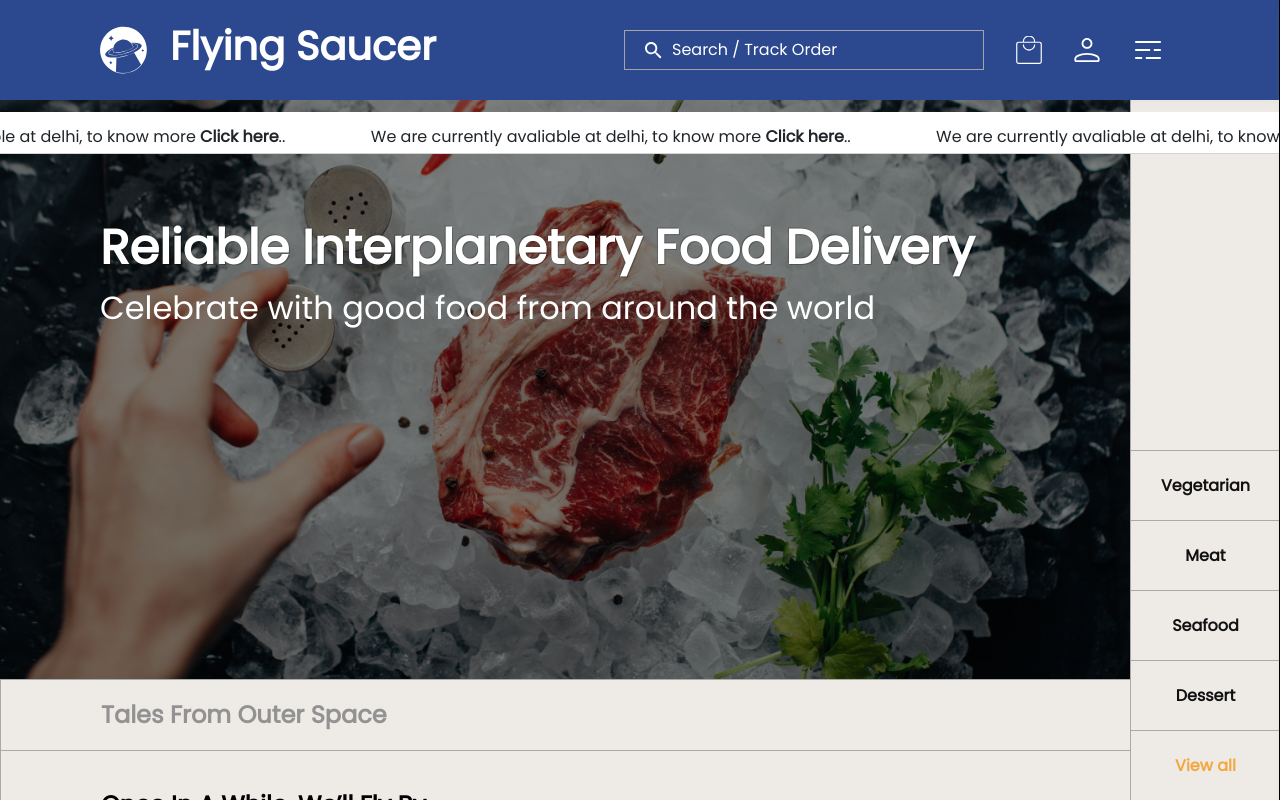
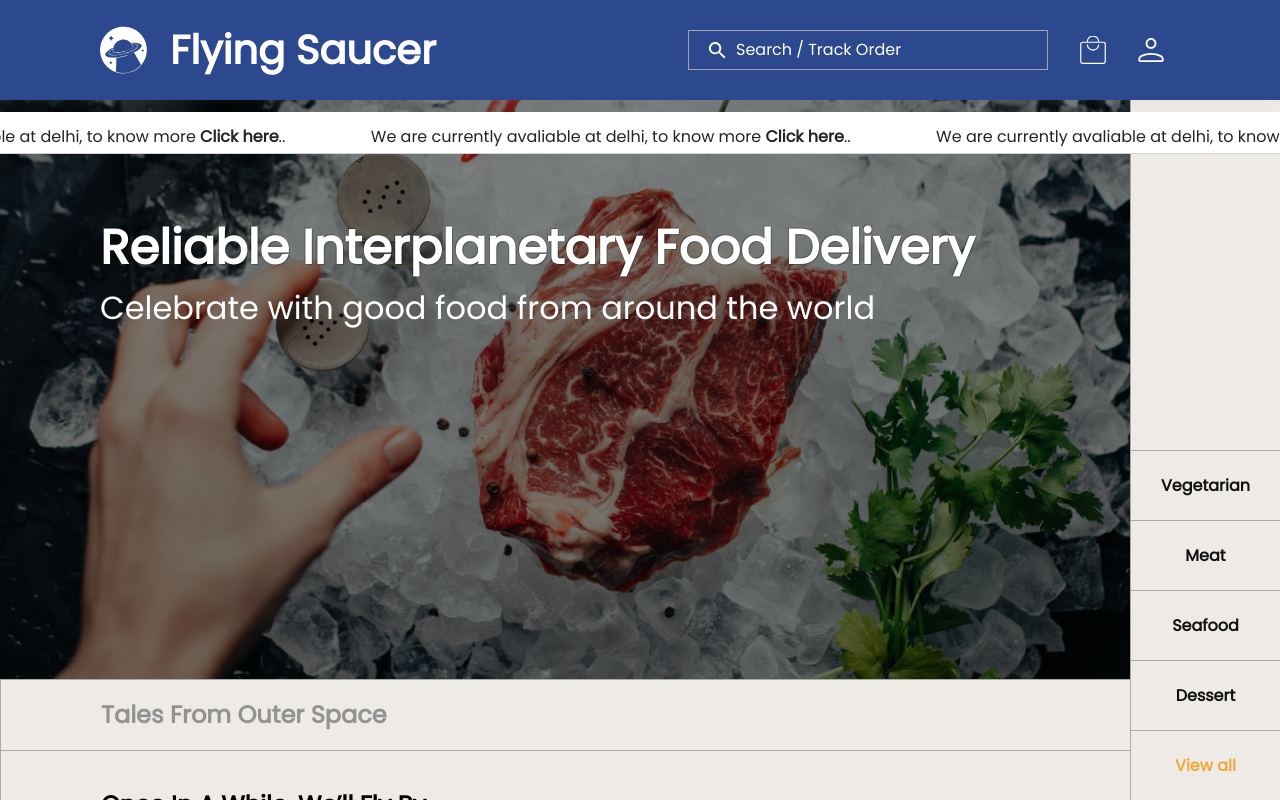
Before and after one commit to storebox1ca/flyingsaucer-frontend, a React (Create React App) app: page / in a window 1280 px wide. Shown: the top 800 px of the page. Built offline with nearby package versions, Linux system fonts and the light colour scheme.

Commit message:
theme fixes

```diff
--- a/src/components/partials/Theme.js
+++ b/src/components/partials/Theme.js
@@ -14,22 +14,23 @@ function Header() {
             {/* Header */}
             <div className="d-flex justify-content-between align-items-center" style={{height: '70px'}}>
                 {/* Company logo */}
-                <HeaderLogo to="/" >Flying Saucer</HeaderLogo>
+                <HeaderLogo to="/" className="d-flex align-items-center">
+                    <div>Flying Saucer</div>
+                </HeaderLogo>
 
                 <div className="d-flex align-items-center">
                     <div className="d-inline-block mx-3">
                         {/* Hamburger button */}
-                        <HamSearch className="d-flex align-items-center" style={{width: '360px'}}>
+                        <HamSearch className="d-none d-lg-flex align-items-center">
                             <HamSearchText />Search / Track Order
                         </HamSearch>
                     </div>
 
                     <span className="svg-icon svg-icon-local-mall mx-3"></span>
                     <span className="svg-icon svg-icon-person mx-3"></span>
-                    <span className="svg-icon svg-icon-min svg-icon-menu mx-3 svg-white"></span>
 
                     <div className="d-inline-block d-sm-none pt-2">
-                        <span onClick={()=>showSidebar()} className="svg-icon svg-icon-min svg-icon-menu"></span>
+                        <span onClick={()=>showSidebar()} className="svg-icon svg-icon-min svg-icon-menu mx-3 svg-white"></span>
                     </div>
                 </div>
             </div>
@@ -78,7 +79,7 @@ function Navbar() {
     // }
 
     return (
-        <NavbarDiv className="d-flex align-items-end" style={{width: '150px'}}>
+        <NavbarDiv className="d-flex align-items-end">
         {/* <NavbarDiv className="d-none d-sm-flex justify-content-center align-items-center"> */}
             {/* Navbar */}
             {/* <div className="d-flex align-items-start flex-column text-black text-center" style={{height: '100%', width: navSideWidth , new_style, transition: 'all 0.5s'}}>
@@ -161,42 +162,43 @@ function Sidebar() {
     }
 
     return (
-        <SectionSidebar id="lgMenu" className="lgMenu-notenter">
-            <div className="d-flex justify-content-end w-100" style={{position: 'absolute', padding: '35px 30px'}}>
-                <span onClick={()=>hideSidebar()} className="svg-icon svg-icon-min svg-icon-cross"></span>
-            </div>
-            <div className="d-flex justify-content-center align-items-center h-100" style={{padding: '0 50px'}}>
-                <div className="d-flex align-items-start flex-column h-100" style={{width: '250px'}}>
-                    <div className="mb-auto"></div>
-                    <ul style={{listStyleType: 'none'}}>
-                        <li className="py-5">
-                            <NavLink to="/about" className="text-black" onClick={()=>hideSidebar()}>
-                                <span className="svg-icon svg-icon-min svg-icon-cart" style={{padding:'0px 0', marginLeft: '14px'}}>
-                                    <span style={{marginLeft: '53px', fontSize: '21px'}}>Cart</span>
-                                </span>
-                            </NavLink>
-                        </li>
-                        <li className="py-5">
-                            <NavLink to="/notifications" className="text-black" onClick={()=>hideSidebar()}>
-                                <span className="svg-icon svg-icon-min svg-icon-notification" style={{padding:'0px 0', marginLeft: '14px'}}>
-                                    <span style={{marginLeft: '53px', fontSize: '21px', transition: 'all 0.5s'}}>Notifications</span>
-                                </span>
-                                </NavLink>
-                        </li>
-                        <li className="py-4">
-                            <NavLink to="/chatbot" className="text-black" onClick={()=>hideSidebar()}>
-                                <span className="svg-icon svg-icon-mid svg-icon-aqua" style={{margin: '0', padding:'15px 0'}}>
-                                    <span style={{marginLeft: '67px', fontSize: '21px', transition: 'all 0.5s'}}>Chat</span>
-                                </span>
-                            </NavLink>
-                        </li>
-                    </ul>
-                    <div className="mt-auto w-100 text-center" style={{padding: '26px'}} onClick={()=>hideSidebar()}>
-                        <span className="svg-icon-mid" style={{fontSize: '20px'}}>FAQs</span>
-                    </div>
-                </div>
-            </div>
-        </SectionSidebar>
+        <div></div>
+        // <SectionSidebar id="lgMenu" className="lgMenu-notenter">
+        //     <div className="d-flex justify-content-end w-100" style={{position: 'absolute', padding: '35px 30px'}}>
+        //         <span onClick={()=>hideSidebar()} className="svg-icon svg-icon-min svg-icon-cross"></span>
+        //     </div>
+        //     <div className="d-flex justify-content-center align-items-center h-100" style={{padding: '0 50px'}}>
+        //         <div className="d-flex align-items-start flex-column h-100" style={{width: '250px'}}>
+        //             <div className="mb-auto"></div>
+        //             <ul style={{listStyleType: 'none'}}>
+        //                 <li className="py-5">
+        //                     <NavLink to="/about" className="text-black" onClick={()=>hideSidebar()}>
+        //                         <span className="svg-icon svg-icon-min svg-icon-cart" style={{padding:'0px 0', marginLeft: '14px'}}>
+        //                             <span style={{marginLeft: '53px', fontSize: '21px'}}>Cart</span>
+        //                         </span>
+        //                     </NavLink>
+        //                 </li>
+        //                 <li className="py-5">
+        //                     <NavLink to="/notifications" className="text-black" onClick={()=>hideSidebar()}>
+        //                         <span className="svg-icon svg-icon-min svg-icon-notification" style={{padding:'0px 0', marginLeft: '14px'}}>
+        //                             <span style={{marginLeft: '53px', fontSize: '21px', transition: 'all 0.5s'}}>Notifications</span>
+        //                         </span>
+        //                         </NavLink>
+        //                 </li>
+        //                 <li className="py-4">
+        //                     <NavLink to="/chatbot" className="text-black" onClick={()=>hideSidebar()}>
+        //                         <span className="svg-icon svg-icon-mid svg-icon-aqua" style={{margin: '0', padding:'15px 0'}}>
+        //                             <span style={{marginLeft: '67px', fontSize: '21px', transition: 'all 0.5s'}}>Chat</span>
+        //                         </span>
+        //                     </NavLink>
+        //                 </li>
+        //             </ul>
+        //             <div className="mt-auto w-100 text-center" style={{padding: '26px'}} onClick={()=>hideSidebar()}>
+        //                 <span className="svg-icon-mid" style={{fontSize: '20px'}}>FAQs</span>
+        //             </div>
+        //         </div>
+        //     </div>
+        // </SectionSidebar>
     );
 }
 
@@ -280,7 +282,7 @@ function Footer({mindiv}) {
                         </FooterColTextLight>
                     </FooterColBody>
                 </FooterCol>
-                <FooterCol className="col-12 col-lg-6 col-xxl-4 p-0" style={{borderLeft: '1px solid #A9A9A9', borderTop: '1px solid #A9A9A9'}}>
+                <FooterCol className="col-12 col-md-6 col-xxl-4 p-0" style={{borderLeft: '1px solid #A9A9A9', borderTop: '1px solid #A9A9A9'}}>
                     <FooterColTitle className="minDiv-text">Work with us</FooterColTitle>
                     <FooterColBody className="minDiv-text">
                         <FooterColText>kitchens</FooterColText>
@@ -290,7 +292,7 @@ function Footer({mindiv}) {
                         <FooterColText>sustainability</FooterColText>
                     </FooterColBody>
                 </FooterCol>
-                <FooterCol className="col-12 col-lg-6 col-xxl-3 p-0" style={{borderLeft: '1px solid #A9A9A9', borderTop: '1px solid #A9A9A9'}}>
+                <FooterCol className="col-12 col-md-6 col-xxl-3 p-0" style={{borderLeft: '1px solid #A9A9A9', borderTop: '1px solid #A9A9A9'}}>
                     <FooterColTitle className="minDiv-text">quick links</FooterColTitle>
                     <FooterColBody className="minDiv-text">
                         <FooterColText>gifts</FooterColText>
@@ -409,7 +411,7 @@ const HeaderLogo = styled(NavLink)`
     padding: 0;
     padding-left: 70px;
 
-    font-size: 40px;
+    font-size: 24px;
     font-weight: 600;
     text-decoration: none;
     color: white;
@@ -417,10 +419,19 @@ const HeaderLogo = styled(NavLink)`
 
     &:hover
     {
-        height: 50px;
-        font-size: 41px;
         color: white;
     }
+
+    @media (min-width: 992px) and (max-width: 1199px)
+    {
+        font-size: 36px;
+    }
+
+    @media (min-width: 1200px)
+    {
+        font-size: 40px;
+    }
+
 `;
 
 const HamSearch = styled.div`
@@ -431,6 +442,11 @@ const HamSearch = styled.div`
     border: 1px solid #A4A4A4;
     padding: 7px 20px;
     z-index: 110;
+
+    @media (min-width: 1200px)
+    {
+        width: 360px;
+    }
 `;
 
 const HamSearchText = styled.div`
@@ -453,6 +469,7 @@ const NavbarDiv = styled.div`
     height: -webkit-fill-available;
     border-left: 1px solid ${light_theme_border_color};
     z-index: 10000;
+    width: 0;
 
     span
     {
@@ -460,6 +477,12 @@ const NavbarDiv = styled.div`
         margin-bottom: 10px;
         font-weight: 400;
     }
+
+    @media (min-width: 768px)
+    {
+        width: 150px;
+    }
+
 `;
 
 // Footer
--- a/src/styles/App.css
+++ b/src/styles/App.css
@@ -66,7 +66,7 @@
 {
   .MinDiv
   {
-    margin-right: 100px;
+    margin-right: 0;/*100px;*/
   }
 }
 @media (min-width: 576px) and (max-width: 991px)
```
